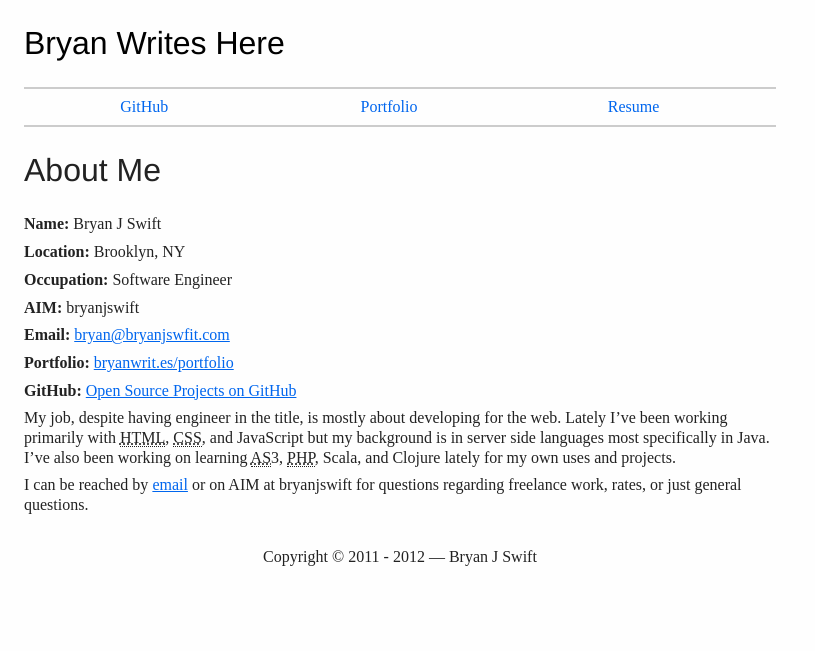
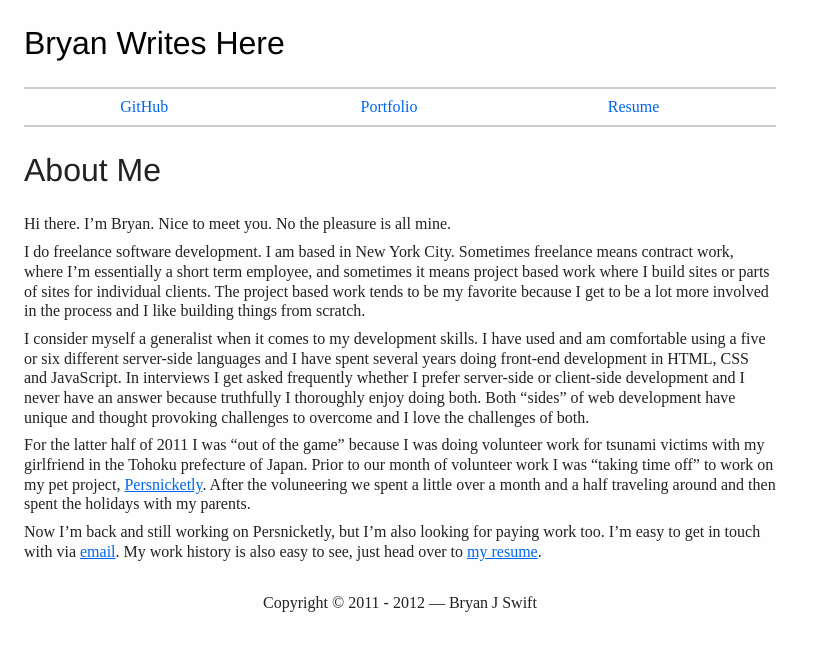
Before and after one commit to bryanjswift/bryanjswift.github.com, a Jekyll site: the page built from about/index.markdown, in a window 1280 px wide. Shown: the top 651 px of the page, without its empty margins (0-815 px from the left). Built offline with Jekyll 4.4.1, drawn with Linux system fonts in a browser that asks for light colours; comment, search, counter and statistics services are not loaded.

Commit message:
Update the about page to be conversational and accurate

```diff
--- a/about/index.markdown
+++ b/about/index.markdown
@@ -1,24 +1,15 @@
 ---
 layout: page
 title: About Me
-tags:
-- uncategorized
-status: publish
-type: page
 published: true
-meta:
-  _edit_lock: "1242783070"
-  _edit_last: "2"
-  _wp_page_template: default
 ---
-<p><strong>Name:</strong> Bryan J Swift</p>
-<p><strong>Location:</strong> Brooklyn, NY</p>
-<p><strong>Occupation:</strong> Software Engineer</p>
-<p><strong>AIM:</strong> bryanjswift</p>
-<p><strong>Email:</strong> <a href="mailto:bryan@bryanjswift.com" title="Email Bryan J Swift">bryan@bryanjswfit.com</a></p>
-<p><strong>Portfolio:</strong> <a href="http://bryanwrit.es/portfolio/" title="Works of Bryan J Swift">bryanwrit.es/portfolio</a></p>
-<p><strong>GitHub:</strong> <a href="http://github.com/bryanjswift" title="Bryan J Swift on GitHub">Open Source Projects on GitHub</a></p>
 
-My job, despite having engineer in the title, is mostly about developing for the web. Lately I've been working primarily with <abbr title="HyperText Markup Language">HTML</abbr>, <abbr title="Cascading Style Sheets">CSS</abbr>, and JavaScript but my background is in server side languages most specifically in Java. I've also been working on learning <abbr title="ActionScript">AS</abbr>3, <abbr title="PHP: Hypertext Preprocessor">PHP</abbr>, Scala, and Clojure lately for my own uses and projects.
+Hi there. I'm Bryan. Nice to meet you. No the pleasure is all mine.
 
-I can be reached by <a href="mailto:bryan@bryanjswift.com" title="Email Bryan J Swift">email</a> or on AIM at bryanjswift for questions regarding freelance work, rates, or just general questions.
+I do freelance software development. I am based in New York City. Sometimes freelance means contract work, where I'm essentially a short term employee, and sometimes it means project based work where I build sites or parts of sites for individual clients. The project based work tends to be my favorite because I get to be a lot more involved in the process and I like building things from scratch.
+
+I consider myself a generalist when it comes to my development skills. I have used and am comfortable using a five or six different server-side languages and I have spent several years doing front-end development in HTML, CSS and JavaScript. In interviews I get asked frequently whether I prefer server-side or client-side development and I never have an answer because truthfully I thoroughly enjoy doing both. Both "sides" of web development have unique and thought provoking challenges to overcome and I love the challenges of both.
+
+For the latter half of 2011 I was "out of the game" because I was doing volunteer work for tsunami victims with my girlfriend in the Tohoku prefecture of Japan. Prior to our month of volunteer work I was "taking time off" to work on my pet project, [Persnicketly](http://persnicketly.com). After the voluneering we spent a little over a month and a half traveling around and then spent the holidays with my parents.
+
+Now I'm back and still working on Persnicketly, but I'm also looking for paying work too. I'm easy to get in touch with via [email](bryan.j.swift@gmail.com). My work history is also easy to see, just head over to [my resume](/portfolio/resume.html).
```
